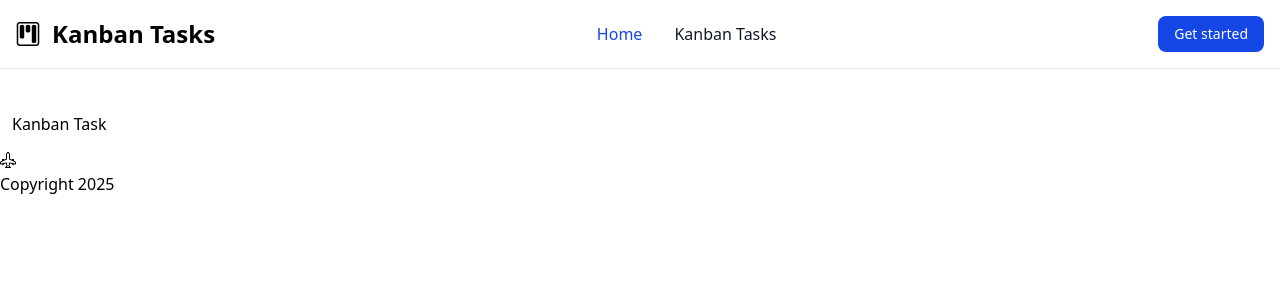
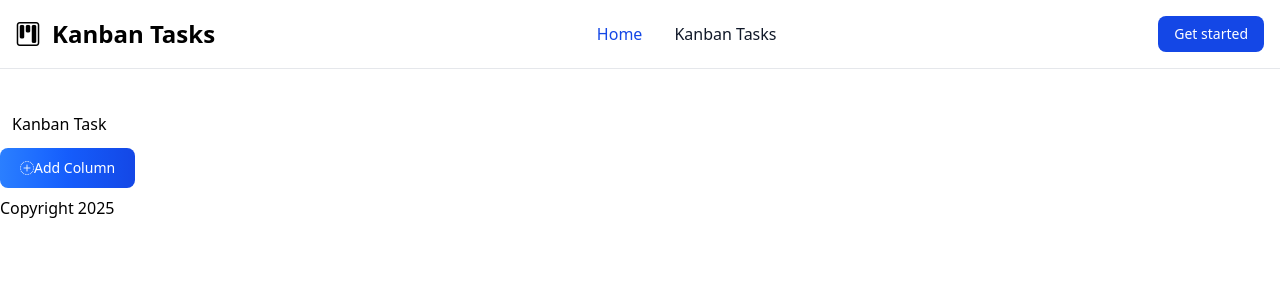
Before and after one commit to briansomogyi/kanban, a Vue app: page /tasks-kanban in a window 1280 px wide. Shown: the top 300 px of the page. Built offline with nearby package versions, Linux system fonts and the light colour scheme.

Commit message:
Added "./src/components/AddNewList.vue"

```diff
--- a/src/App.vue
+++ b/src/App.vue
@@ -1,10 +1,10 @@
 <script setup>
 import { RouterView } from "vue-router"
-import NavbarComponent from "./components/NavbarComponent.vue";
+import NavBar from "./components/NavBar.vue";
 </script>
 
 <template>
-  <NavbarComponent />
+  <NavBar />
 
   <div class="mt-25">
     <RouterView />
--- /dev/null
+++ b/src/components/AddNewList.vue
@@ -0,0 +1,6 @@
+<template>
+    <button type="button"
+        class="text-white bg-gradient-to-r from-blue-500 via-blue-600 to-blue-700 hover:bg-gradient-to-br focus:ring-4 focus:outline-none focus:ring-blue-300 dark:focus:ring-blue-800 font-medium rounded-lg text-sm px-5 py-2.5 text-center me-2 mb-2"><i
+            class="bi bi-plus-circle-dotted"></i>Add Column</button>
+
+</template>
--- a/src/stores/kanban.js
+++ b/src/stores/kanban.js
@@ -3,7 +3,28 @@ import { defineStore } from 'pinia'
 export const useKanban = defineStore('kanban', {
     state: () => {
         return {
-            tasks: []
+            lists: [
+                {
+                    name: "TODO",
+                    tasks: [
+                        {
+                            name: "Tema la TAW", color: "",
+                        },
+                        {
+                            name: "Tema 2", color: "",
+                        },
+                        {
+                            name: "Tema 3", color: "",
+                        },
+                    ]
+                },
+                {
+
+                },
+                {
+
+                },
+            ]
         }
     },
 })
--- a/src/views/TaskKanbanView.vue
+++ b/src/views/TaskKanbanView.vue
@@ -1,4 +1,8 @@
+<script setup>
+import AddNewList from '../components/AddNewList.vue';
+</script>
+
 <template>
     <h1 class="p-3">Kanban Task</h1>
-    <div><i class="bi bi-airplane-engines"></i></div>
+    <AddNewList />
 </template>
```
Also changed, not shown: src/components/NavBar.vue (renamed from src/components/NavbarComponent.vue).
